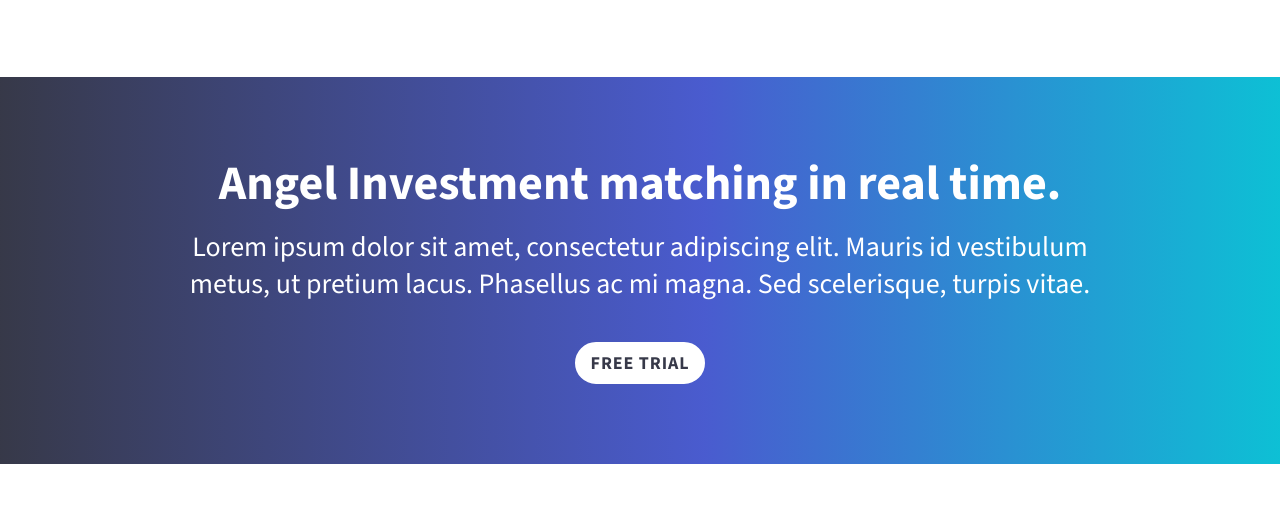
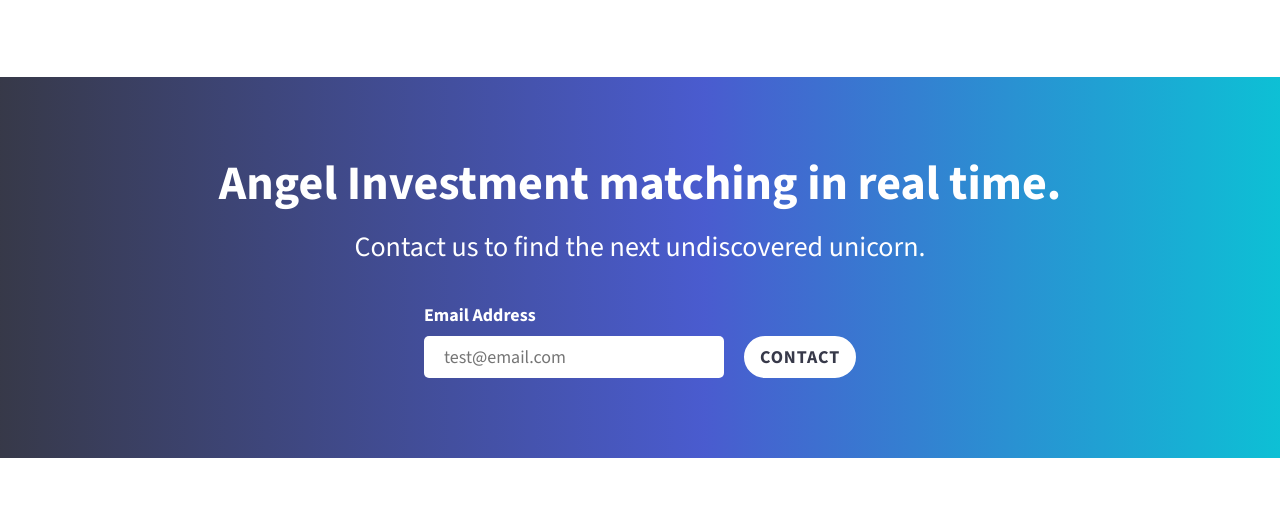
Before and after one commit to justtuts/a1-cc, a plain HTML site: page index.html in a window 1280 px wide. Shown: the part 3614-4130 px from the top of the page. Drawn offline with nearby package versions, Linux system fonts and the light colour scheme.

Commit message:
Updated Full Width CTA

```diff
--- a/app/scss/components/_fw-cta.scss
+++ b/app/scss/components/_fw-cta.scss
@@ -19,15 +19,41 @@
 		);
 	}
 
-	&__wrapper {
+	&__form {
+		display: grid;
+		grid-template-areas:
+			'label'
+			'text'
+			'button';
+		max-width: u.rem(350);
+		margin-inline: auto;
+
+		@include u.breakpoint(medium) {
+			grid-template-areas:
+				'label label'
+				'text button';
+			justify-content: center;
+		}
 	}
+	&__label {
+		grid-area: label;
+		justify-self: start;
+		margin-block-end: 12px;
+	}
+	&__text {
+		grid-area: text;
 
-	&__title {
+		@include u.breakpoint-down(small) {
+			margin-block-end: 20px;
+		}
+
+		@include u.breakpoint(medium) {
+			margin-inline-end: 20px;
+			width: u.rem(300);
+		}
 	}
-
-	&__description {
-	}
-
 	&__button {
+		grid-area: button;
+		justify-self: center;
 	}
 }
--- a/app/scss/globals/_boilerplate.scss
+++ b/app/scss/globals/_boilerplate.scss
@@ -15,6 +15,10 @@ body {
 	font-family: u.$font;
 	background-color: var(--background-color);
 	color: var(--text-dark);
+}
+input,
+button {
+	font-family: u.$font;
 }
 img {
 	display: block;
--- /dev/null
+++ b/app/scss/globals/_form.scss
@@ -0,0 +1,17 @@
+@use '../util/' as u;
+
+.form {
+	&__label,
+	&__text {
+		font-size: u.rem(18);
+		line-height: 1;
+	}
+	&__label {
+		font-weight: 700;
+	}
+	&__text {
+		padding: u.rem(8) u.rem(20);
+		border: none;
+		border-radius: 5px;
+	}
+}
--- a/app/scss/globals/_index.scss
+++ b/app/scss/globals/_index.scss
@@ -3,3 +3,4 @@
 @forward 'colors';
 @forward 'button';
 @forward 'fullwidth';
+@forward 'form';
--- a/index.html
+++ b/index.html
@@ -266,13 +266,24 @@
 						<p
 							class="fw-cta__description fullwidth__description fullwidth__description large"
 						>
-							Lorem ipsum dolor sit amet, consectetur adipiscing elit. Mauris id
-							vestibulum metus, ut pretium lacus. Phasellus ac mi magna. Sed
-							scelerisque, turpis vitae.
+							Contact us to find the next undiscovered unicorn.
 						</p>
-						<a href="#" class="fw-cta__button button primary white"
-							>Free Trial</a
-						>
+						<form class="form fw-cta__form">
+							<label for="txtEmail" class="form__label fw-cta__label">
+								Email Address
+							</label>
+							<input
+								type="email"
+								name="email"
+								id="txtEmail"
+								class="form__text fw-cta__text"
+								placeholder="test@email.com"
+								required
+							/>
+							<button type="submit" class="fw-cta__button button primary white">
+								Contact
+							</button>
+						</form>
 					</div>
 				</section>
 			</article>
```
Also changed, not shown: dist/style.css, 1 other file.
